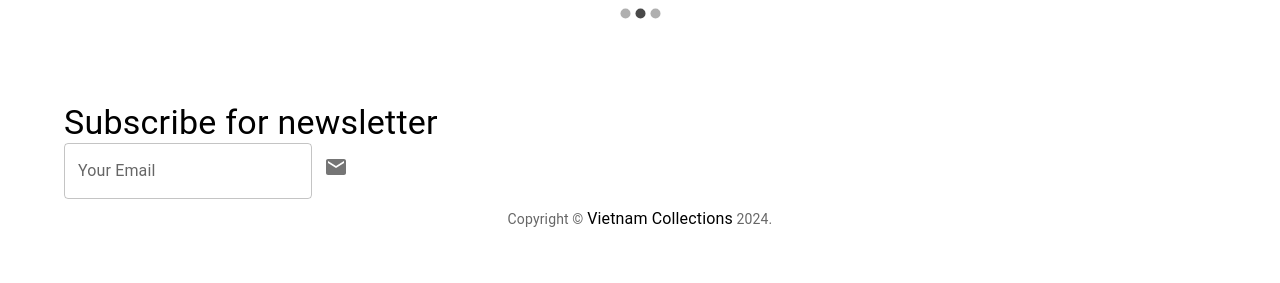
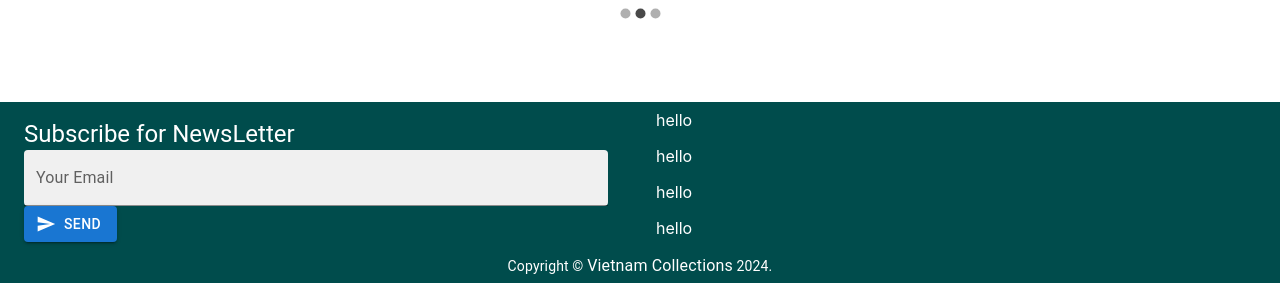
Before and after one commit to TrietB/vietnam-collection, a React (Create React App) app: page / in a window 1280 px wide. Shown: the part 577-860 px from the top of the page. Before the commit the page ends 816 px from the top, so only its background shows below. Built offline with nearby package versions, Linux system fonts and the light colour scheme.

Commit message:
update footer

```diff
--- a/src/layouts/MainFooter.js
+++ b/src/layouts/MainFooter.js
@@ -1,20 +1,22 @@
 import {
   Box,
+  Button,
   Container,
+  Grid,
   IconButton,
-  Input,
-  Link,
+  ListItem,
+  Stack,
   TextField,
   Typography,
 } from "@mui/material";
 import { Link as RouterLink } from "react-router-dom";
 import React from "react";
-// import FTextField from "../components/form/FTextField";
-// import FormProvider from "../components/form/FormProvider";
+import FTextField from "../components/form/FTextField";
+import FormProvider from "../components/form/FormProvider";
 import * as Yup from "yup";
 import { useForm } from "react-hook-form";
 import { yupResolver } from "@hookform/resolvers/yup";
-import EmailIcon from "@mui/icons-material/Email";
+import SendIcon from "@mui/icons-material/Send";
 
 const NewsLetterSchema = Yup.object().shape({
   email: Yup.string().email("Invalid email").required("Email is required"),
@@ -38,27 +40,58 @@ function MainFooter() {
   } = methods;
 
   const onSubmit = async (data) => {
-    let { email } = data;
+    let { email, name } = data;
+
+    console.log(email, name);
   };
   return (
-    <Container>
-      <Box>
-        <Typography variant="h4">Subscribe for newsletter</Typography>
-        <TextField
-          id="outlined-basic"
-          label="Your Email"
-          variant="outlined"
-        ></TextField>
-        <IconButton size="large">
-          <EmailIcon size="large" />
-        </IconButton>
-      </Box>
-      <Typography variant="body2" color="text.secondary" align="center" p={1}>
+    <Container sx={{ bgcolor: "#004c4c" }} maxWidth={false}>
+      <Grid container maxWidth={"100%"} spacing={4}>
+        <Grid item sx={{ color: "white", mt: 2 }} md={6}>
+          <FormProvider methods={methods} onSubmit={handleSubmit(onSubmit)}>
+            {/* <Stack
+              spacing={3}
+              sx={{
+                "& .MuiTextField-root": { bgcolor: "white", borderRadius: 1 },
+              }}
+            > */}
+            <Box
+              sx={{
+                "& .MuiTextField-root": { bgcolor: "white", borderRadius: 1 },
+              }}
+            >
+              <Typography variant="h5">Subscribe for NewsLetter</Typography>
+              <FTextField
+                name={"email"}
+                label={"Your Email"}
+                variant={"filled"}
+              />
+              <Button
+                startIcon={<SendIcon />}
+                variant="contained"
+                type="submit"
+              >
+                Send
+              </Button>
+            </Box>
+            {/* </Stack> */}
+          </FormProvider>
+        </Grid>
+        <Grid item sx={{ color: "white" }} md={6}>
+          <ListItem>hello</ListItem>
+          <ListItem>hello</ListItem>
+          <ListItem>hello</ListItem>
+          <ListItem>hello</ListItem>
+        </Grid>
+      </Grid>
+
+      <Typography variant="body2" color="white" align="center" p={1}>
         {"Copyright © "}
         <Typography
           component={RouterLink}
           to={"/"}
-          sx={{ textDecoration: "none", color: "black" }}
+          sx={{ textDecoration: "none" }}
+          color="white"
         >
           Vietnam Collections
         </Typography>{" "}
--- a/src/layouts/MainHeader.js
+++ b/src/layouts/MainHeader.js
@@ -138,7 +138,7 @@ function MainHeader() {
             </Menu>
           </Box>
           <AdbIcon sx={{ display: { xs: "flex", md: "none" }, mr: 1 }} />
-          <Typography
+          {/* <Typography
             variant="h5"
             noWrap
             component="a"
@@ -154,8 +154,8 @@ function MainHeader() {
               textDecoration: "none",
             }}
           >
-            LOGO
-          </Typography>
+            VIETNAM COLLECTIONS
+          </Typography> */}
           <Box sx={{ flexGrow: 1, display: { xs: "none", md: "flex" } }}>
             {pages.map((page) => {
               return (
```
Also changed, not shown: 1 other file (tests, documents, lock files or other folders).
